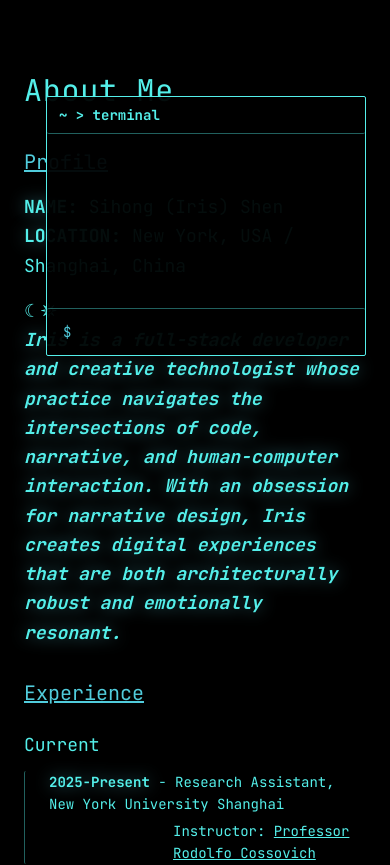
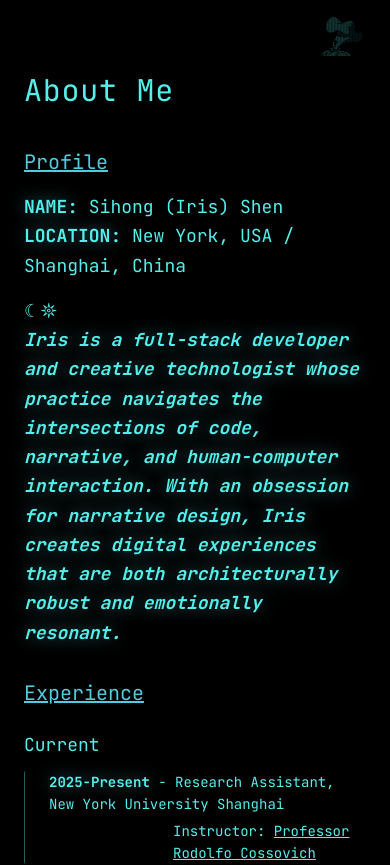
Before and after one commit to SihongShen/portfolio, a Next.js app: page /en/about in a window 390 px wide. Shown: the top 865 px of the page. Built offline with nearby package versions, Linux system fonts and the light colour scheme.

Commit message:
responsive design added

```diff
--- a/src/app/[locale]/about/AboutClient.tsx
+++ b/src/app/[locale]/about/AboutClient.tsx
@@ -3,6 +3,7 @@
 import { useRouter } from "next/navigation";
 import { type ReactNode } from "react";
 import Terminal from "@/components/terminal/Terminal";
+import MobileTerminalTrigger from "@/components/layout/MobileTerminalTrigger";
 import type { AppLocale } from "@/lib/i18n";
 import { motion } from "framer-motion";
 
@@ -22,7 +23,9 @@ export default function AboutClient({ children, locale }: AboutClientProps) {
   return (
     <div className="w-full min-h-screen text-[var(--terminal-primary)] flex flex-col">
       {/* Global empty header placeholder for visual balance */}
-      <header className="h-[72px] w-full shrink-0" />
+      <header className="h-[72px] w-full shrink-0 flex justify-end items-center px-6">
+        <MobileTerminalTrigger locale={locale as AppLocale} onLocaleChange={onLocaleChange} />
+      </header>
       <main className="mx-auto max-w-5xl px-6 pb-16 w-full flex-1">
         <motion.div
           initial={{ opacity: 0, y: 20 }}
@@ -34,7 +37,9 @@ export default function AboutClient({ children, locale }: AboutClientProps) {
       </main>
 
       <canvas id="three-about-bg" className="hidden" />
-      <Terminal locale={locale as AppLocale} onLocaleChange={onLocaleChange} floating />
+      <div className="hidden md:block">
+        <Terminal locale={locale as AppLocale} onLocaleChange={onLocaleChange} floating />
+      </div>
     </div>
   );
 }
--- a/src/app/[locale]/projects/page.tsx
+++ b/src/app/[locale]/projects/page.tsx
@@ -6,6 +6,7 @@ import Image from "next/image";
 import { useTranslations } from "next-intl";
 import { motion } from "framer-motion";
 import Terminal from "@/components/terminal/Terminal";
+import MobileTerminalTrigger from "@/components/layout/MobileTerminalTrigger";
 import { projects } from "@/data/projects";
 import type { AppLocale } from "@/lib/i18n";
 
@@ -91,7 +92,7 @@ export default function ProjectsPage({ params }: ProjectsPageProps) {
   return (
     <div className="w-full min-h-screen text-[var(--terminal-primary)] flex flex-col relative">
       <header className="h-[72px] w-full shrink-0 flex items-center justify-between px-6 md:px-12 max-w-[1440px] mx-auto">
-        <div>
+        <div className="flex items-center gap-4">
           {selected && (
             <button
               className="md:hidden pointer-events-auto border border-[var(--terminal-primary)]/40 px-4 py-2 hover:bg-[var(--terminal-primary)]/10 transition-colors"
@@ -101,11 +102,14 @@ export default function ProjectsPage({ params }: ProjectsPageProps) {
             </button>
           )}
         </div>
+        <div className="flex items-center gap-6">
           {selected && (
             <div className="text-[var(--terminal-secondary)]">
               {locale === "zh" ? "项目档案" : "Project Archive"}
             </div>
           )}
+          <MobileTerminalTrigger locale={locale as AppLocale} onLocaleChange={onLocaleChange} />
+        </div>
       </header>
 
       {!selected ? (
@@ -292,7 +296,9 @@ export default function ProjectsPage({ params }: ProjectsPageProps) {
       )}
 
       <canvas id="three-projects-bg" className="hidden" />
+      <div className="hidden md:block">
         <Terminal locale={locale as AppLocale} onLocaleChange={onLocaleChange} floating />
+      </div>
     </div>
   );
 }
--- a/src/app/layout.tsx
+++ b/src/app/layout.tsx
@@ -8,8 +8,8 @@ const jetbrainsMono = JetBrains_Mono({
 });
 
 export const metadata: Metadata = {
-  title: "Portfolio Terminal",
-  description: "Personal portfolio with terminal-style interface",
+  title: "Sihong Shen",
+  description: "Sihong Shen's portfolio website.",
 };
 
 export default function RootLayout({
--- /dev/null
+++ b/src/components/layout/MobileTerminalTrigger.tsx
@@ -0,0 +1,100 @@
+"use client";
+
+import { useState } from "react";
+import Terminal from "@/components/terminal/Terminal";
+import { type AppLocale } from "@/lib/i18n";
+import { AnimatePresence, motion } from "framer-motion";
+
+const ASCII_ART = `                  .,,,.
+               ,c$$$$$$b,
+             ,d$$$$$$$$$$c
+            J$$$$$$$$$$$$$$c
+          ,d$$$$$$$$$$$$$$$$b,               .,,,.
+          $$$$$$$$$$$$$$$$$$$$c,         ,cd$$$$$$$c
+         d$$$$$$$$$$$$$$$$$$$$$$$c   ,zc$$$$$$$$$$$$$
+        <$$$$$$$$$$$$$$$$cc,,"""",zc$$$$$$$$$$$$$",,"$
+        $$$$$$$$$$$$$$$$$$$$$$$$$$$$$$$$$$$$$$$$$>:! ?,
+        $$$$$$$$$$$$$$$$$$$$$$$$$$$$$$$$$$$$$$$$$>:!!\`b
+       <$$$$$$$$$$$$$$$$$$$$$$$$$$$$$$$$$$$$P""?$>;!! b
+        $$$$$$$$$$$$$$$$$$$$$$$$$$$$$$$$$$$$F,!,",!!!,?
+        $$$$$$$$$$$$$$$$$$$$$$$$$$$$$$$$$$$$h\`!!;!!)">,
+        ?$$$$$$$$$$$$$$$$$$$$$$$$$$$$$$$$$$$$ !<!! !!!
+         ?$$$$$$$$$$$bccc ""??$$$$$$$$$$$$$$$L !!!;<!!;
+          ?$$$$$$$$$PF"   :!>; "?$$$$$$$$$$$$$ <!!!!!((>
+            "????""       ;!!!!>; "?$$$$$$$$$$ ;!!!!<!!!;.     ,;,.
+                          <!!!!!!;!;,"?$$$$$$",!!!!!<!!!!;!!!\`!<!<!>
+                          !!!!!!!!!)!!:."??",;'!!!!(!!!!!!!!!;!!!\`!!
+                         .  ,''<!!!!!!!!:!!!)!!!!!!\`!!!!!!!!>;!!!,>!
+                        J$$$b,   ,cc\`!!!!!!!!!<!!!!;)!!\`!!!(!!'!!!!!
+                       ,$$$$$$$$$$$$h;;ccd$$cccc,,\`,!!!,!!('!!!!!!!'
+                      ,$$$$$$$$$$$$$$$$$$$$$$$PF"",!!'>;!!;<!!!!!!'
+                     ,$$$$$$$$$$$$$$$$$$$$P",;;!!!!!!!!;'!!!!!!!!'
+                    ,$  ?$$$$$$$$$$$$$$"',<!!!!!!!!!!'!!!!!!!!!'
+                   ,F    ?$$$$$$$$$$$" !!!!!!(!!!!!!!\`!!'!;!!'
+                   dh     ,$$$$$$$P";!!\`'''\`\` \`\`\` \`\`\`\`\`\` \`
+                   $$    $$$$$$$$";-\`\`
+                   $F   d$$$$$$F '
+                   $$cc$$$$$$$"
+                   $c,",d$$$$
+               .,, \`$$$$$$$P
+             ,,JMMb \`$$$$$P ,dM
+            '"   4M  \`???? ,nr"
+       ,n,nnn,\` dMM  ,M,';MMP .,.
+   ,_dMMMMMPPP  ,;-  TTT,\`)LnMMMMnnMM,.
+   MMMMP",ndMMMb ,nnMMMMMbn,cccccc,"TTMMMMM
+d"nMP",cc='MMM",dMMMMMMMb,"?$$$$$$$$$$c\`TMMMM
+FJP,cP?"-dMMP,MMMMMMMMMP"TT $$$$$$$$$$$$c\`TMMMMn
+\`",$$$$F,MMMMMMMMMMMMMM,"L"$$$$$$$$$$$$$$$c"MMMM`;
+
+interface Props {
+  locale: AppLocale;
+  onLocaleChange: (locale: AppLocale) => void;
+}
+
+export default function MobileTerminalTrigger({ locale, onLocaleChange }: Props) {
+  const [isOpen, setIsOpen] = useState(false);
+
+  return (
+    <div className="md:hidden flex items-center justify-end z-50">
+      <button
+        onClick={() => setIsOpen(true)}
+        className="text-[var(--terminal-primary)] hover:text-white transition-colors opacity-70 hover:opacity-100 flex items-center justify-center overflow-hidden h-[48px] w-[48px] relative shrink-0"
+        aria-label="Open Terminal"
+      >
+        <div className="absolute inset-0 flex items-center justify-center pointer-events-none">
+          <pre
+            className="font-mono whitespace-pre text-left text-[10px] leading-[10px]"
+            style={{ transform: "scale(0.1)", transformOrigin: "center" }}
+          >
+            {ASCII_ART}
+          </pre>
+        </div>
+      </button>
+
+      <AnimatePresence>
+        {isOpen && (
+          <motion.div
+            initial={{ opacity: 0, scale: 0.1, x: "40%", y: "-40%" }}
+            animate={{ opacity: 1, scale: 1, x: 0, y: 0 }}
+            exit={{ opacity: 0, scale: 0.1, x: "40%", y: "-40%" }}
+            transition={{ duration: 0.4, type: "spring", bounce: 0.15 }}
+            style={{ transformOrigin: "top right" }}
+            className="fixed inset-4 z-[100] flex flex-col drop-shadow-2xl"
+          >
+            <div className="flex-1 overflow-hidden relative flex flex-col pt-0 h-full w-full">
+              <Terminal
+                locale={locale}
+                onLocaleChange={(next) => {
+                  onLocaleChange(next);
+                  setIsOpen(false);
+                }}
+                floating={false}
+                onClose={() => setIsOpen(false)}
+              />
+            </div>
+          </motion.div>
+        )}
+      </AnimatePresence>
+    </div>
+  );
+}
--- a/src/components/terminal/Terminal.tsx
+++ b/src/components/terminal/Terminal.tsx
@@ -17,6 +17,7 @@ interface TerminalProps {
   welcomeLines?: string[];
   floating?: boolean;
   onLocaleChange: (locale: AppLocale) => void;
+  onClose?: () => void;
 }
 
 type FloatingTerminalState = "docked" | "expanded";
@@ -89,7 +90,7 @@ const initialContactState: ContactFlowState = {
   step: "platform_selection",
 };
 
-export default function Terminal({ locale, welcomeLines, floating = false, onLocaleChange }: TerminalProps) {
+export default function Terminal({ locale, welcomeLines, floating = false, onLocaleChange, onClose }: TerminalProps) {
   const router = useRouter();
   const [state, dispatch] = useReducer(terminalReducer, initialState);
   const [contactFlow, setContactFlow] = useState<ContactFlowState>(initialContactState);
@@ -315,6 +316,7 @@ export default function Terminal({ locale, welcomeLines, floating = false, onLoc
           animate={!floating ? { x: 0, y: 0 } : { x: drag.x, y: drag.y }}
         >
           <TerminalHeader
+            onClose={onClose}
             onDragStart={
               floating
                 ? (event) => {
--- a/src/components/terminal/TerminalHeader.tsx
+++ b/src/components/terminal/TerminalHeader.tsx
@@ -1,14 +1,30 @@
 interface TerminalHeaderProps {
   onDragStart?: (event: React.PointerEvent<HTMLDivElement>) => void;
+  onClose?: () => void;
 }
 
-export default function TerminalHeader({ onDragStart }: TerminalHeaderProps) {
+export default function TerminalHeader({ onDragStart, onClose }: TerminalHeaderProps) {
   return (
     <div
-      className="flex items-center gap-2 border-b border-[var(--terminal-primary)]/40 px-3 py-2 cursor-grab active:cursor-grabbing"
+      className="flex items-center justify-between border-b border-[var(--terminal-primary)]/40 px-3 py-2 cursor-grab active:cursor-grabbing"
       onPointerDown={onDragStart}
     >
-      <span className="text-sm font-bold text-[var(--terminal-primary)]">~ &gt; terminal</span>
+      <div className="flex items-center gap-2">
+        <span className="text-sm font-bold text-[var(--terminal-primary)]">~ &gt; terminal</span>
+      </div>
+      {onClose && (
+        <button
+          onClick={(e) => {
+            e.stopPropagation();
+            onClose();
+          }}
+          className="text-[var(--terminal-primary)] hover:text-white transition-colors px-2 text-xs md:hidden"
+          aria-label="Close terminal"
+          onPointerDown={(e) => e.stopPropagation()}
+        >
+          [X]
+        </button>
+      )}
     </div>
   );
 }
```
Lines whose indentation alone changed are shown as unchanged.
